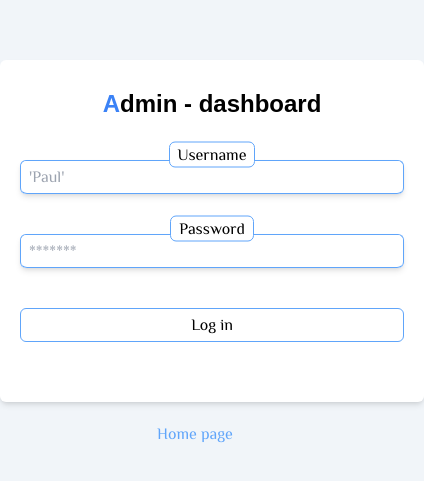
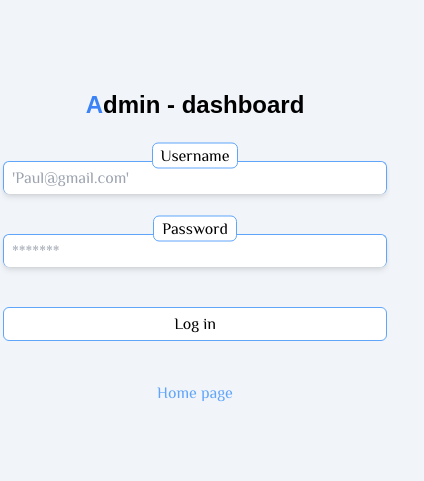
Before and after one commit to thomsen1993/portfolio2, a Next.js app: page /login in a window 390 px wide. Shown: the part 179-660 px from the top of the page, 424 px wide, since content can reach past the window. Built offline with nearby package versions, Linux system fonts and the light colour scheme; no server answers.

Commit message:
responsive

```diff
--- a/src/app/dashboard/page.tsx
+++ b/src/app/dashboard/page.tsx
@@ -44,7 +44,7 @@ const page: React.FC = () => {
   return (
     <div>
       <h2>Dashboard</h2>
-      <div className="flex justify-between border border-sky-900 bg-sky-700 text-white px-2 py-1">
+      <header className="flex justify-between border border-sky-900 bg-sky-700 text-white px-2 py-1">
         <div className="flex items-center gap-4">
           <FaUserCircle className="w-10 h-10" />
           <p>Welcome, {user.email}</p>
@@ -55,7 +55,7 @@ const page: React.FC = () => {
         >
           Logout
         </button>
-      </div>
+      </header>
       {loadContact && <div>Loading...!</div>}
       {errorContact && <div>Error: {errorContact}</div>}
       {dataContact && (
@@ -74,10 +74,10 @@ const page: React.FC = () => {
               </span>
               <div className="border rounded-md p-2 col-span-2 shadow-md mb-2">
                 <div className="flex items-center col-span-7">
-                  <FaUserCircle className="w-6 h-6 text-slate-300 pr-1" />
+                  <FaUserCircle className="w-6 h-6 text-slate-300 bg-sky-900 rounded-full mr-1" />
                   <p>{item.name}</p>
                 </div>
-                <span className="text-sm border rounded-full px-2 py-1">{item.company}</span>
+                <span className="text-sm rounded-full bg-sky-900 text-slate-300 px-2 py-1">{item.company}</span>
               </div>
               <p className="border rounded-md col-start-2 row-start-3 col-span-6 shadow-md p-2">{item.message}</p>
             </div>
--- a/src/app/login/page.tsx
+++ b/src/app/login/page.tsx
@@ -2,8 +2,6 @@
 
 import React, { useState } from "react";
 import Link from "next/link";
-
-import Wrapper from "@/components/Wrapper";
 
 import useAuth from "@/hooks/useAuth";
 
@@ -18,10 +16,13 @@ const page: React.FC = () => {
     e.preventDefault();
     await login(email, password);
   };
+  if (loading) {
+    return <div className="w-screen h-screen cursor-wait bg-black/10"></div>;
+  }
 
   return (
     <div className="flex flex-col items-center justify-center h-screen">
-      <Wrapper id="login">
+      <div>
         <h2>Admin - dashboard</h2>
         <form onSubmit={handleSubmit} className="w-96 my-10">
           <div className="flex flex-col border-x border-t border-blue-400 rounded-md shadow-md mb-10">
@@ -35,10 +36,10 @@ const page: React.FC = () => {
               type="text"
               name="username"
               id="username"
-              placeholder="'Paul'"
+              placeholder="'Paul@gmail.com'"
               value={email}
               onChange={(e) => setEmail(e.target.value)}
-              className="rounded-md "
+              className="rounded-md border-none"
             />
           </div>
           <div className="flex flex-col border-x border-t border-blue-400 rounded-md shadow-md mb-10">
@@ -55,16 +56,16 @@ const page: React.FC = () => {
               placeholder="*******"
               value={password}
               onChange={(e) => setPassword(e.target.value)}
-              className="rounded-md"
+              className="rounded-md border-none"
             />
           </div>
-          <button type="submit" disabled={loading} className="colorBtn flex items-center gap-1 w-full">
+          <button type="submit" disabled={loading} className="colorBtn bg-white flex items-center gap-1 w-full">
             {loading && <BiLoaderCircle className="animate-spin" />}
             Log in
           </button>
           {error && <span style={{ color: "red" }}>{error}</span>}
         </form>
-      </Wrapper>
+      </div>
       <Link href="/" className=" text-blue-400 hover:underline">Home page</Link>
     </div>
   );
--- a/src/components/Footer.tsx
+++ b/src/components/Footer.tsx
@@ -48,7 +48,6 @@ const Footer = () => {
           ))}
           <Link href="mailto:benny.thomsen20@gmail.com" className="btn"><RiMailSendFill className=" mx-auto"/>Email</Link>
         </div>
-        <Link href="/dashboard">Admin</Link>
       </Wrapper>
     </footer>
   );
--- a/src/components/Header.tsx
+++ b/src/components/Header.tsx
@@ -21,14 +21,11 @@ export default function Header() {
     },
   ];
   return (
-    <header className="sticky top-0 left-1/2 -translate-x-1/2 w-max bg-white/80 backdrop-blur-sm border-b shadow-md p-5 rounded-full mt-5 z-50">
+    <header className="sticky top-0 w-max bg-white/80 backdrop-blur-sm shadow-md rounded-full mx-auto p-5 mt-5 z-50">
       <ul className="flex gap-4 ">
         {navigator.map((item) => (
           <li key={item.text}>
-            <Link
-              href={item.href}
-              className="btn"
-            >
+            <Link href={item.href} className="btn">
               {item.text}
             </Link>
           </li>
--- a/src/components/sections/Featured.tsx
+++ b/src/components/sections/Featured.tsx
@@ -32,7 +32,7 @@ const Featured = () => {
       {data && (
         <>
           <h2>Featured work</h2>
-          <div className="grid grid-cols-3 gap-4">
+          <div className="grid sm:grid-cols-3 gap-4">
             {data
               .toSorted((a, b) => a.id - b.id)
               .map((item) => (
@@ -43,7 +43,7 @@ const Featured = () => {
                   <img
                     src={item.imgSrc}
                     alt=""
-                    className="wiggleBorder group-hover:translate-y-[-110%] transition duration-300 my-2"
+                    className="wiggleBorder group-hover:translate-y-[-120%] transition duration-300 my-2"
                   />
                   <figcaption className="absolute bottom-[-100%] group-hover:bottom-0 transition-all duration-300 text-sm">
                     {item.description}
--- a/src/components/sections/Frameworks.tsx
+++ b/src/components/sections/Frameworks.tsx
@@ -26,7 +26,7 @@ const Frameworks = () => {
       {data && (
         <>
           <h2>Frameworks</h2>
-          <div className="flex justify-between w-[130%] animate-icons">
+          <div className="flex justify-between gap-3 w-[130%] animate-icons">
             <FaHtml5 className="icons" />
             <FaCss3Alt className="icons"/>
             <SiTypescript className="icons"/>
--- a/src/components/sections/Process.tsx
+++ b/src/components/sections/Process.tsx
@@ -30,10 +30,10 @@ const Process: React.FC = () => {
       {data && (
         <>
           <h2>My process</h2>
-          <div className="grid grid-cols-5 gap-4">
+          <div className="grid md:grid-cols-3 sm:grid-cols-2 gap-4">
             {data.map((item) => (
               <figure key={item.id} className="group">
-                <img src={item.imgSrc} alt={item.description} className="wiggleBorder group-hover:scale-110 transition duration-300 overflow-hidden"/>
+                <img src={item.imgSrc} alt={item.description} className="wiggleBorder group-hover:scale-105 transition duration-300 overflow-hidden"/>
                 <figcaption className="w-max bg-white rounded-md -translate-y-3 px-3 mx-auto">{item.description}</figcaption>
               </figure>
             ))}
--- a/src/components/sections/Profile.tsx
+++ b/src/components/sections/Profile.tsx
@@ -33,7 +33,7 @@ const Profile: React.FC = () => {
     <Wrapper id="profile">
       {infoEN && (
         <>
-          <div className="grid grid-cols-2 items-center gap-4">
+          <div className="grid sm:grid-cols-2 items-center gap-4">
             <figure>
               <img
                 src={infoEN[0].img}
```
